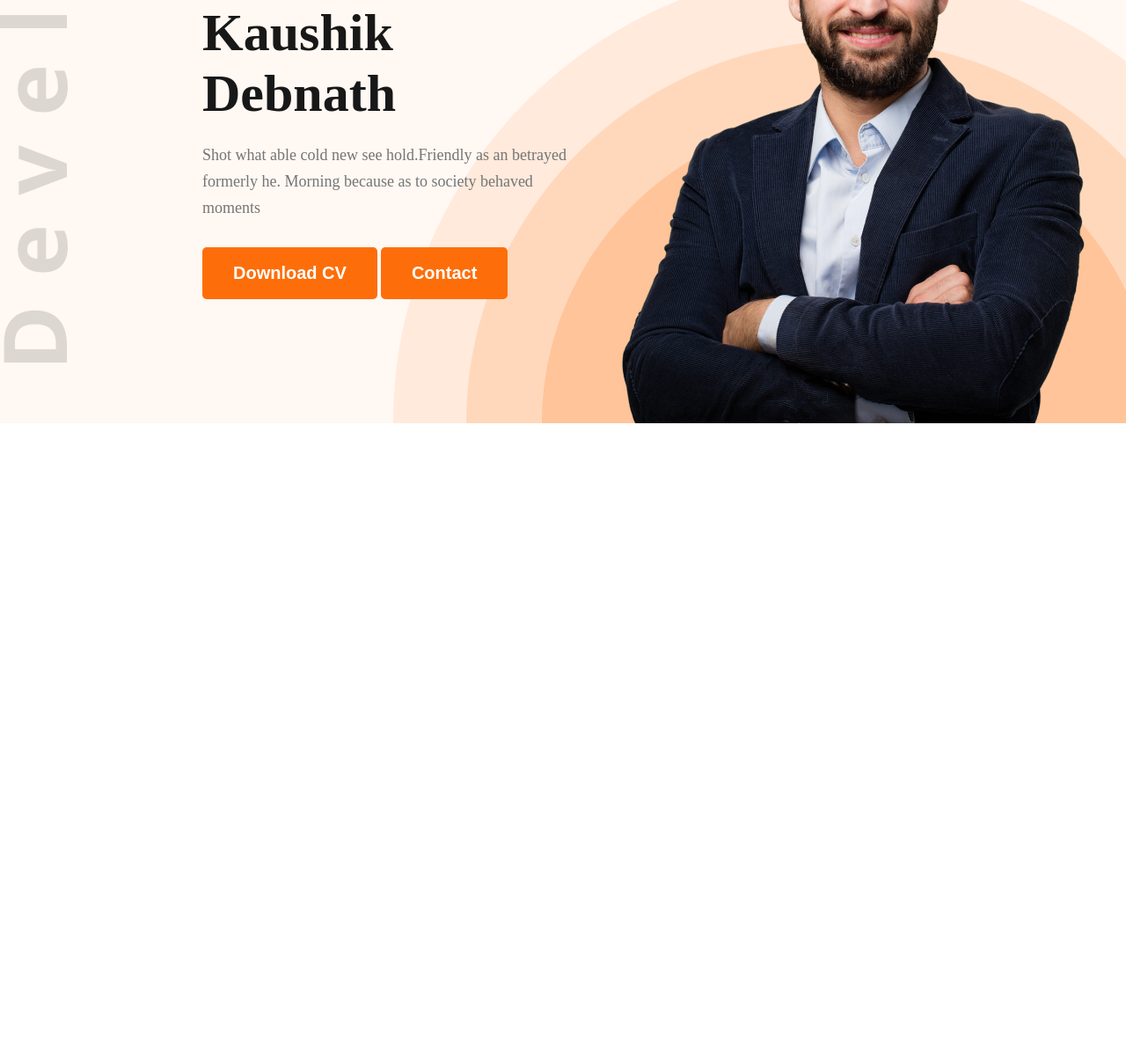
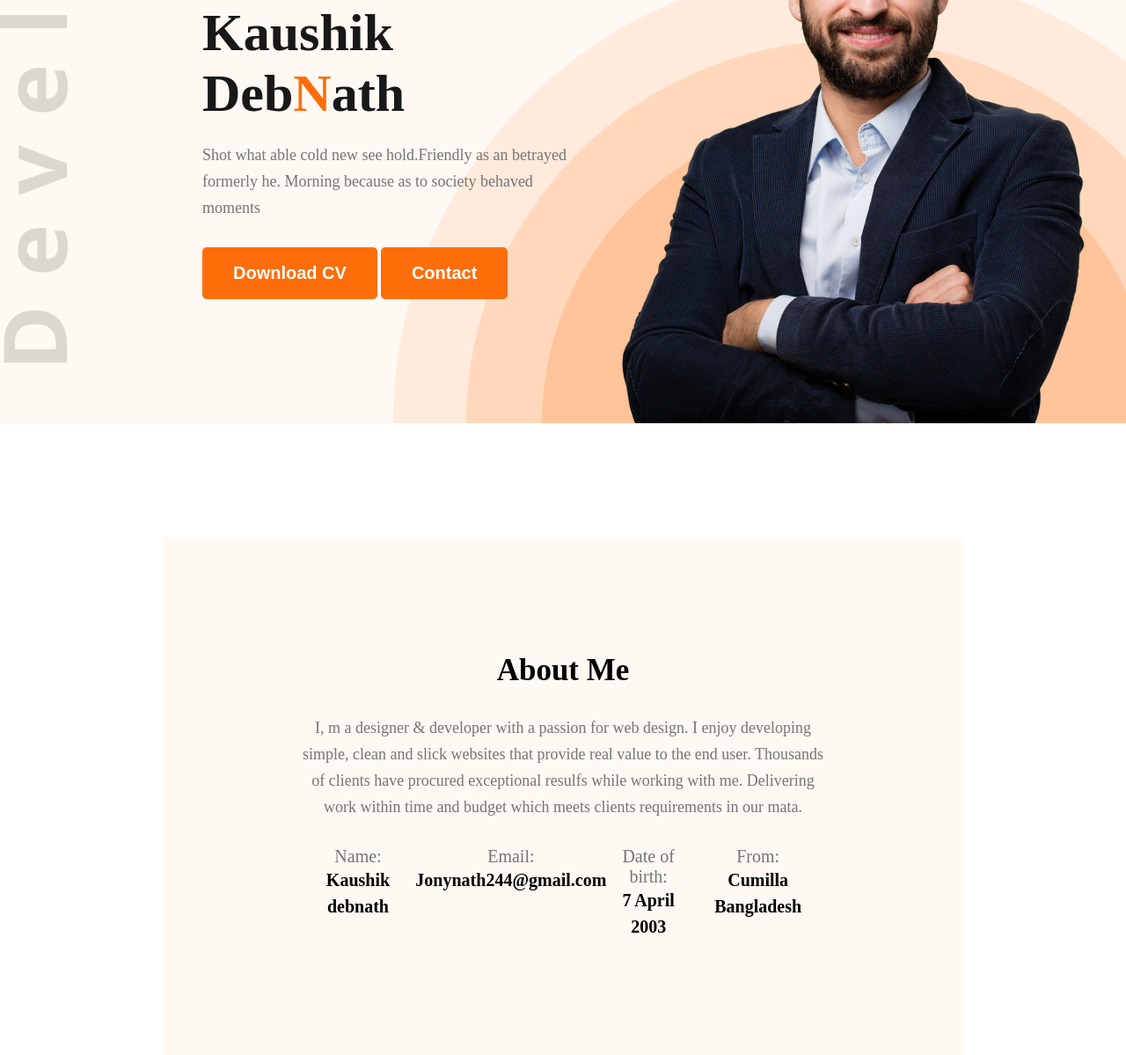
Before and after one commit to kaushik-debnath/KN-portfolio, a plain HTML site: page index.html in a window 1280 px wide. Shown: the part 351-1550 px from the top of the page at 88% size. Before the commit the page ends 832 px from the top, so only its background shows below. Drawn offline with Linux system fonts and the light colour scheme.

Commit message:
about section design accoding to figma

```diff
--- a/index.html
+++ b/index.html
@@ -16,7 +16,7 @@
 
         <nav>
             <div class="logo">
-                <h2>K<span class="color-orange">d</span></h2>
+                <h2>K<span class="color-orange">N</span></h2>
             </div>
 
             <ul class="menu">
@@ -37,7 +37,7 @@
 
             <div class="banner-content">
                 <h2>Hi, I  am</h2>
-                <h1>Kaushik Debnath</h1>
+                <h1>Kaushik Deb<span class="color-orange">N</span>ath</h1>
                 <p>Shot what able cold new see hold.Friendly as an betrayed formerly he. Morning because as to society behaved moments</p>
                 <div>
                     <button class="btn">Download CV</button>
@@ -56,5 +56,37 @@
 
     </header>
 
+    <section id="about">
+        <div class="about-container">
+            <div class="section-heading">
+                <h2>About Me</h2>
+
+                <p>I, m a designer & developer with a passion for web design. I enjoy developing simple, clean and slick websites that provide real value to the end user. Thousands of clients have procured exceptional resulfs while working with me. Delivering work within time and budget which meets clients requirements in our mata.</p>
+
+            </div>
+            <div class="about-info">
+                <div class="info-card">
+                    <p>Name:</p>
+                    <h4>Kaushik debnath</h4>
+                </div>
+
+                <div class="info-card">
+                    <p>Email:</p>
+                    <h4>Jonynath244@gmail.com</h4>
+                </div>
+
+                <div class="info-card">
+                    <p>Date of birth:</p>
+                    <h4>7 April 2003</h4>
+                </div>
+
+                <div class="info-card">
+                    <p>From:</p>
+                    <h4>Cumilla Bangladesh</h4>
+                </div>
+            </div>
+        </div>
+    </section>
+
 </body>
 </html>
--- a/styles/portfolio.css
+++ b/styles/portfolio.css
@@ -29,6 +29,23 @@
     color: white;
     cursor: pointer;
 
+}
+
+.section-heading{
+    max-width: 827px;
+    text-align: center;
+}
+
+.section-heading h2{
+    font-size: 35px;
+    margin-bottom: 30px;
+}
+
+.section-heading p{
+    font-size: 18px;
+    margin-bottom: 30px;
+    line-height: 30px;
+    color: #757575;
 }
 
 /* main style */
@@ -108,3 +125,33 @@ nav .menu a{
     vertical-align: middle;
 
 }
+
+#about{
+    padding-top: 130px;
+}
+
+
+#about .about-container{
+    width: 71%;
+    max-width: 1140px;
+    margin: 0 auto;
+    text-align: center;
+    background-color: #FFF8F3;
+    padding: 131px 156px;
+}
+
+#about .about-container .about-info{
+    display: flex;
+    justify-content:space-around;
+}
+
+.about-info .info-card p{
+  font-size: 20px;
+  list-style: 30px;
+  color: #757575;
+}
+
+.about-container .info-card h4{
+    font-size: 20px;
+    line-height: 30px;
+}
```
